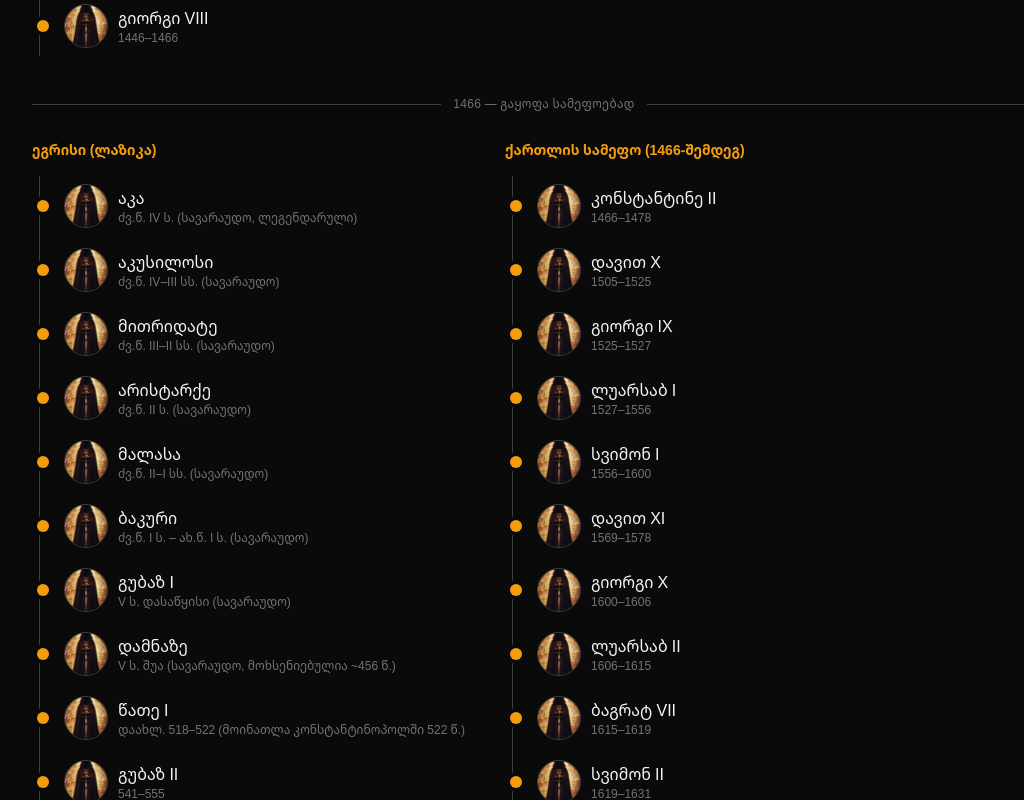
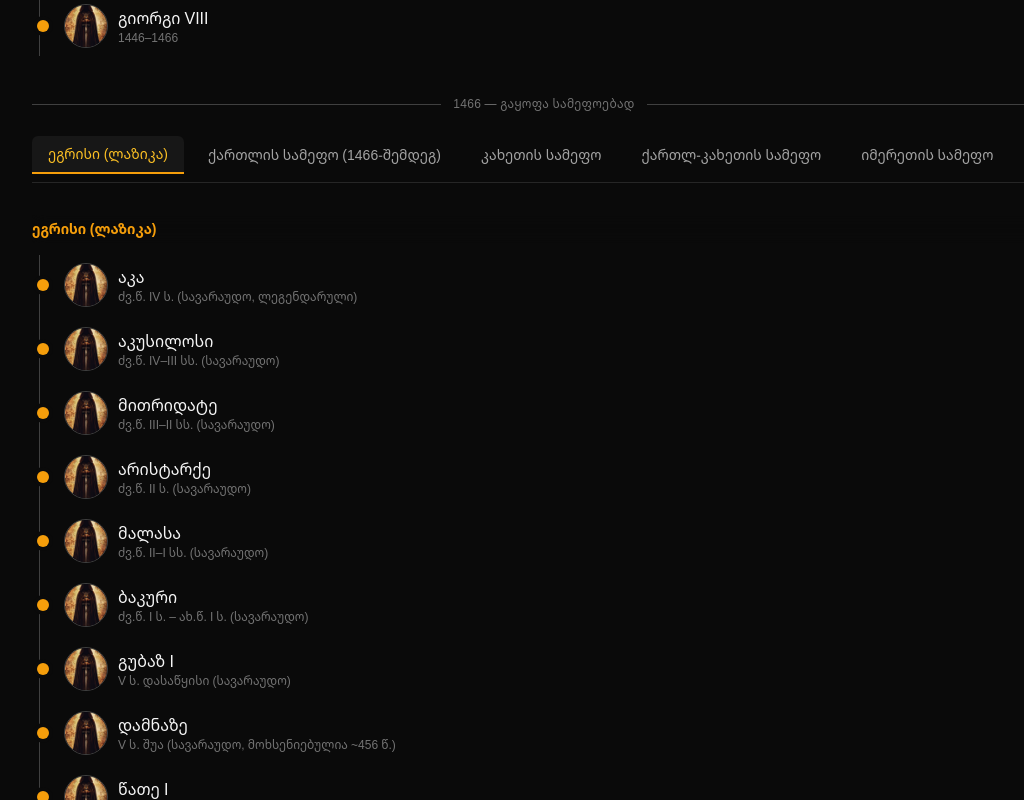
Before and after one commit to chkona/mefeni-com, a Next.js app: page /kings in a window 1280 px wide. Shown: the part 4820-5620 px from the top of the page, without its empty margins (96-1120 px from the left). Built offline with nearby package versions, Linux system fonts and the light colour scheme.

Commit message:
Update DynastyChain.tsx

```diff
--- a/components/DynastyChain.tsx
+++ b/components/DynastyChain.tsx
@@ -1,5 +1,6 @@
 "use client";
 
+import { useState } from "react";
 import Link from "next/link";
 import {
   King,
@@ -119,6 +120,35 @@ function EraColumn({ era }: { era: EraKey }) {
   );
 }
 
+function BranchTabs() {
+  const availableEras = BRANCH_ERAS.filter((era) => getKingsByEra(era).length > 0);
+  const [active, setActive] = useState<EraKey>(availableEras[0]);
+
+  return (
+    <div>
+      {/* ერთ ხაზში ყველა სამეფო — თაბი */}
+      <div className="flex gap-2 overflow-x-auto [-ms-overflow-style:none] [scrollbar-width:none] [&::-webkit-scrollbar]:hidden pb-2 mb-8 border-b border-neutral-800">
+        {availableEras.map((era) => (
+          <button
+            key={era}
+            onClick={() => setActive(era)}
+            className={`shrink-0 px-4 py-2 text-sm font-medium rounded-t-md whitespace-nowrap transition-colors ${
+              active === era
+                ? "text-amber-400 border-b-2 border-amber-500 bg-neutral-900"
+                : "text-neutral-400 hover:text-neutral-200"
+            }`}
+          >
+            {ERA_LABELS[era]}
+          </button>
+        ))}
+      </div>
+
+      {/* არჩეული სამეფოს ქრონოლოგიური სია */}
+      <EraColumn era={active} />
+    </div>
+  );
+}
+
 export default function DynastyChain() {
   return (
     <div className="text-neutral-200">
@@ -138,12 +168,8 @@ export default function DynastyChain() {
         <div className="h-px flex-1 bg-neutral-700" />
       </div>
 
-      {/* Branches: parallel kingdoms after the split */}
-      <div className="flex flex-wrap gap-x-10 gap-y-8">
-        {BRANCH_ERAS.map((era) => (
-          <EraColumn key={era} era={era} />
-        ))}
-      </div>
+      {/* Branches: ერთ ხაზში სამეფოები, აირჩიე და ნახე ქრონოლოგია */}
+      <BranchTabs />
     </div>
   );
 }
```
